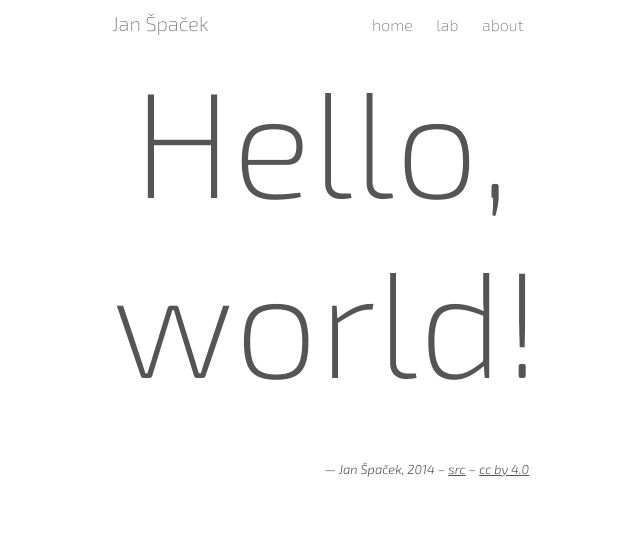
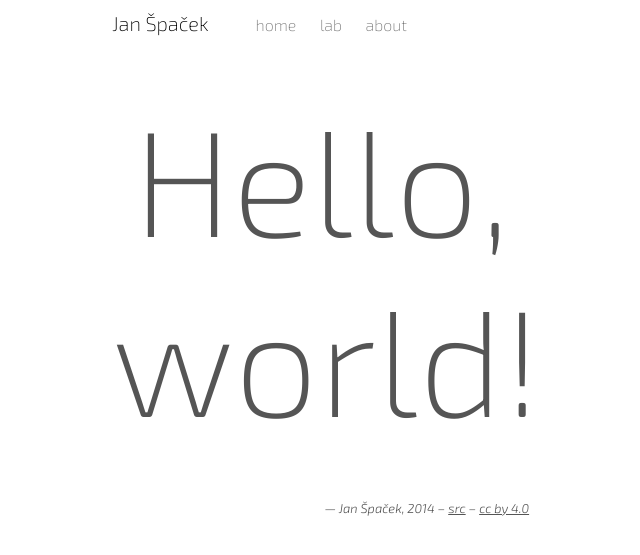
Before and after one commit to honzasp/honzasp.github.io, a Jekyll site: the page built from index.html, in a window 1280 px wide. Shown: the top 555 px of the page, without its empty margins (318-958 px from the left). Built offline with Jekyll 4.4.1, drawn with Linux system fonts in a browser that asks for light colours; grey boxes are pictures that could not be loaded.

Commit message:
Change the structure of header

```diff
--- /dev/null
+++ b/_includes/header.html
@@ -0,0 +1,18 @@
+    <div id="header">
+      <div class="main-menu">
+        <h1>Jan Špaček</h1>
+        <ul>
+          <li><a href="/">home</a></li>
+          <li><a href="/lab/">lab</a></li>
+          <li><a href="/about/">about</a></li>
+        </ul>
+      </div>
+      <div class="sub-menu">
+        <h1>{{ page.title }}</h1>
+        <ul>
+          {% for item in site.data.menus[page.menu] %}
+          <li><a href="{{ item[1] }}">{{ item[0] }}</a></li>
+          {% endfor %}
+        </ul>
+      </div>
+    </div>
--- a/_includes/main_header.html
+++ /dev/null
@@ -1,14 +0,0 @@
-    <div id="main-header">
-      <h1 class="main-title">Jan Špaček</h1>
-      <ul class="main-menu">
-        <li><a href="/">home</a></li>
-        <li><a href="/lab/">lab</a></li>
-        <li><a href="/about/">about</a></li>
-      </ul>
-      <h1 class="sub-title">{{ page.title }}</h1>
-      <ul class="sub-menu">
-        {% for item in site.data.menus[page.menu] %}
-        <li><a href="{{ item[1] }}">{{ item[0] }}</a></li>
-        {% endfor %}
-      </ul>
-    </div>
--- a/_layouts/experiment.html
+++ b/_layouts/experiment.html
@@ -5,7 +5,7 @@
   </head>
 
   <body>
-{% include main_header.html %}
+{% include header.html %}
 {{ content }}
 {% include footer.html %}
   </body>
--- a/_layouts/page.html
+++ b/_layouts/page.html
@@ -5,7 +5,7 @@
   </head>
 
   <body>
-{% include main_header.html %}
+{% include header.html %}
     <div id="content">
 {{ content }}
     </div>
--- a/style/main.css
+++ b/style/main.css
@@ -38,23 +38,23 @@
 h6 {
   font-size: 0.5em; }
 
-#main-header {
+#header {
   margin: 5px auto 0;
   width: 420px; }
-  #main-header .main-title, #main-header .sub-title {
+  #header h1 {
     text-align: left;
     font-size: 20px;
     margin-top: 0;
     height: 36px;
     line-height: 36px;
-    float: left;
+    display: inline-block;
     min-width: 120px; }
-  #main-header .main-menu, #main-header .sub-menu {
+  #header ul {
     list-style-type: none;
     display: inline-block; }
-    #main-header .main-menu li, #main-header .sub-menu li {
+    #header ul li {
       display: inline-block; }
-    #main-header .main-menu a, #main-header .sub-menu a {
+    #header ul a {
       font-size: 16px;
       line-height: 36px;
       display: block;
@@ -62,9 +62,9 @@
       font-weight: 200;
       margin-left: 20px;
       margin-top: 2.2px; }
-  #main-header .main-title, #main-header .main-menu a {
+  #header a {
     color: #777; }
-  #main-header .main-menu a:hover {
+  #header a:hover {
     color: #aaa; }
 
 #content {
@@ -102,10 +102,6 @@
     margin: 4px;
     display: inline-block;
     vertical-align: top; }
-  #content .gallery .row:after {
-    content: " ";
-    display: table;
-    clear: both; }
 
 #footer {
   width: 420px;
```
Also changed, not shown: style/main.scss (+6 -21 lines).
